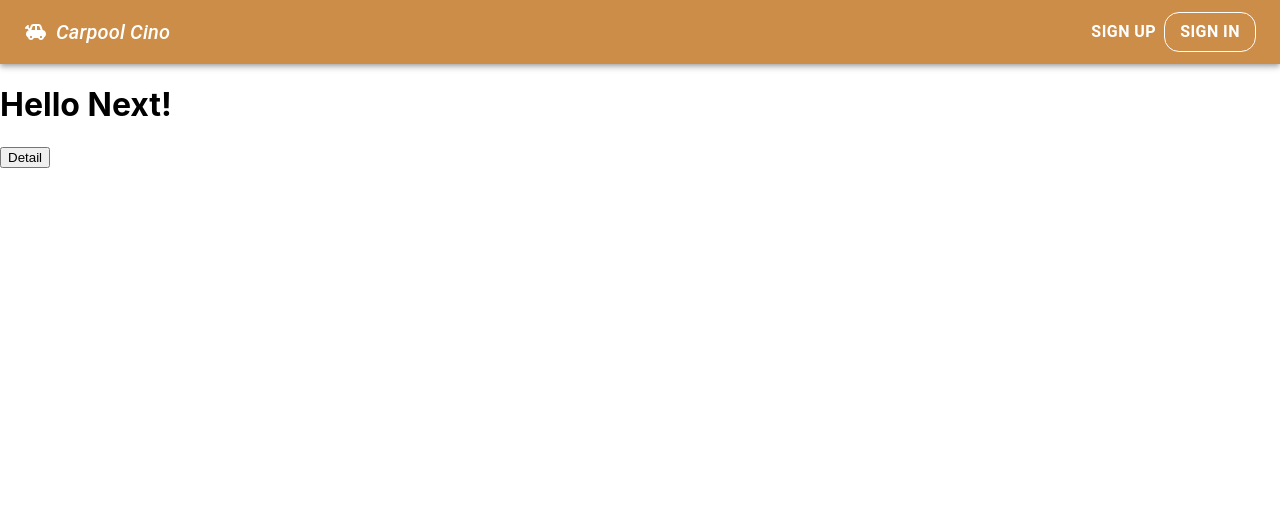
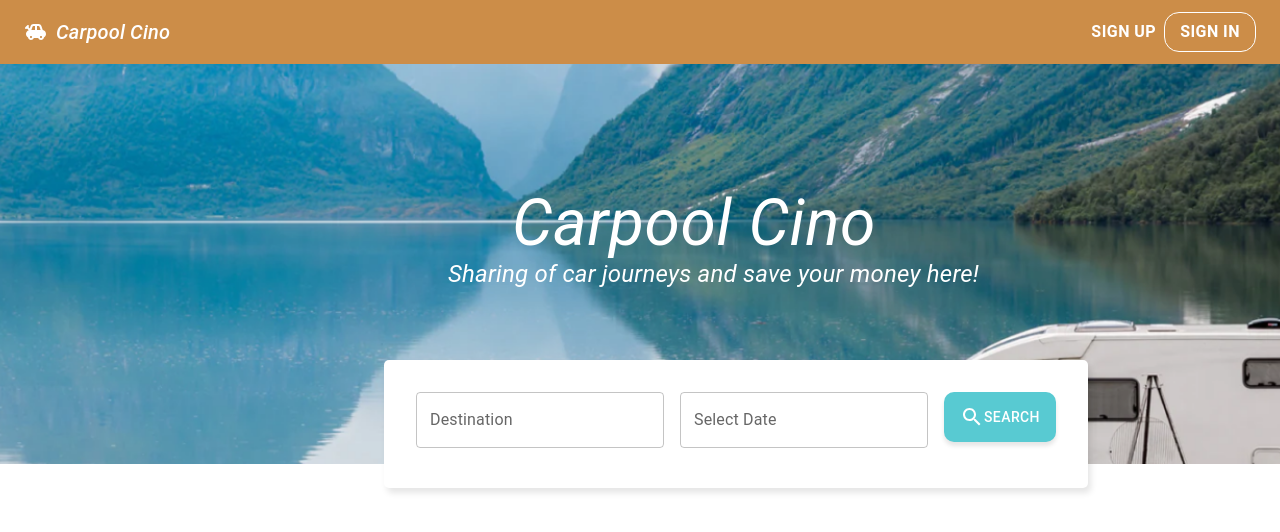
Before and after one commit to boraprae/carpool-cino, a Next.js app: page / in a window 1280 px wide. Shown: the top 532 px of the page. Built offline with nearby package versions, Linux system fonts and the light colour scheme.

Commit message:
head search with background

```diff
--- a/package.json
+++ b/package.json
@@ -14,6 +14,8 @@
     "@mui/icons-material": "^5.10.14",
     "@mui/material": "^5.10.14",
     "@mui/styled-engine-sc": "^5.10.14",
+    "@mui/x-date-pickers": "^5.0.8",
+    "dayjs": "^1.11.6",
     "eslint": "8.27.0",
     "eslint-config-next": "13.0.2",
     "next": "13.0.2",
--- a/pages/index.js
+++ b/pages/index.js
@@ -1,14 +1,119 @@
+import * as React from "react";
 import Head from "next/head";
 import Image from "next/image";
 import styles from "../styles/Home.module.css";
 import { useRouter } from "next/router";
+import Grid from "@mui/material/Grid";
+import Button from "@mui/material/Button";
+
+import Card from "@mui/material/Card";
+import CardContent from "@mui/material/CardContent";
+import CardMedia from "@mui/material/CardMedia";
+import Typography from "@mui/material/Typography";
+import { CardActionArea } from "@mui/material";
+import Stack from "@mui/material/Stack";
+import { styled } from "@mui/material/styles";
+import TextField from "@mui/material/TextField";
+import SearchIcon from "@mui/icons-material/Search";
+import { AdapterDayjs } from "@mui/x-date-pickers/AdapterDayjs";
+import { LocalizationProvider } from "@mui/x-date-pickers/LocalizationProvider";
+import { DatePicker } from "@mui/x-date-pickers/DatePicker";
+
+const ColorButton = styled(Button)(({ theme }) => ({
+  color: "#FFFFFF",
+  boxShadow: "0px 4px 4px rgba(0, 0, 0, 0.1)",
+  height: "50px",
+  borderRadius: "10px",
+  backgroundColor: "#58CAD2",
+  "&:hover": {
+    backgroundColor: "#45A1A8",
+  },
+}));
 
 export default function Home() {
   const router = useRouter();
+  const [value, setValue] = React.useState(null);
   return (
-    <div>
-      <h1>Hello Next!</h1>
-      <button onClick={() => router.push("/offerDetail")}>Detail</button>
-    </div>
+    <>
+      <Stack
+        direction="column"
+        justifyContent="center"
+        alignItems="center"
+        spacing={2}
+      >
+        <CardMedia
+          component="img"
+          height="400"
+          image="/assets/headweb.png"
+          sx={{ position: "relative", left: 0, right: 0, bottom: 0 }}
+        />
+        <Typography
+          sx={{
+            fontStyle: "italic",
+            fontWeight: 400,
+            color: "white",
+            fontSize: "64px",
+            position: "absolute",
+            left: "40%",
+            top: "20%",
+          }}
+        >
+          Carpool Cino
+        </Typography>
+        <Typography
+          sx={{
+            fontStyle: "italic",
+            color: "white",
+            fontSize: "24px",
+            position: "absolute",
+            left: "35%",
+            top: "30%",
+          }}
+        >
+          Sharing of car journeys and save your money here!
+        </Typography>
+        <Card
+          sx={{
+            backgroundColor: "white",
+            boxShadow: "3px 5px 6px rgba(0, 0, 0, 0.1)",
+            borderRadius: "5px",
+            position: "absolute",
+            left: "30%",
+            top: "43%",
+          }}
+        >
+          <Grid
+            container
+            direction="row"
+            justifyContent="center"
+            alignItems="center"
+            sx={{ p: "16px" }}
+          >
+            <CardContent>
+              <TextField
+                id="standard-basic"
+                label="Destination"
+                variant="outlined"
+                sx={{ mr: "16px" }}
+              />
+              <LocalizationProvider dateAdapter={AdapterDayjs}>
+                <DatePicker
+                  label="Select Date"
+                  value={value}
+                  onChange={(newValue) => {
+                    setValue(newValue);
+                  }}
+                  renderInput={(params) => <TextField {...params} />}
+                />
+              </LocalizationProvider>
+              <ColorButton variant="contained" sx={{ ml: "16px" }}>
+                <SearchIcon /> Search
+              </ColorButton>
+            </CardContent>
+          </Grid>
+        </Card>
+      </Stack>
+
+    </>
   );
 }
```
Also changed, not shown: public/assets/headweb.png (added), 1 other file (tests, documents, lock files or other folders).
